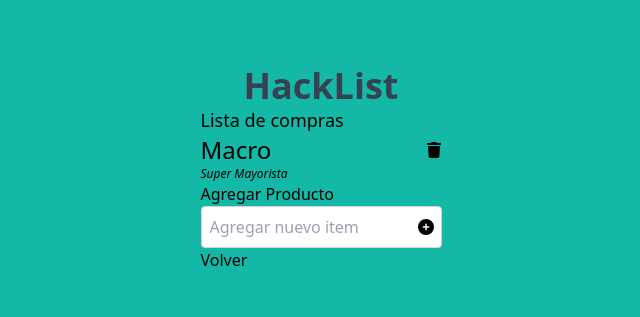
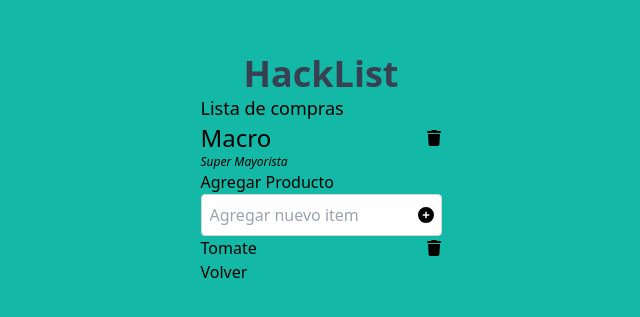
Before and after one commit to mauro25987/hackacademy-u3-ej3v2, a React (Vite) app: page /rubro/1 in a window 1280 px wide. Shown: the part 231-548 px from the top of the page, without its empty margins (319-959 px from the left). Built offline with nearby package versions, Linux system fonts and the light colour scheme.

Commit message:
add addProduct and delProduct

```diff
--- a/src/pages/Ruber.jsx
+++ b/src/pages/Ruber.jsx
@@ -1,8 +1,9 @@
 import { useEffect, useState } from "react";
 import { useDispatch, useSelector } from "react-redux";
 import { Link, useNavigate, useParams } from "react-router-dom";
-import { delRuber } from "../reducer/rubersSlice";
+import { delRuber, addProduct, delProduct } from "../reducer/rubersSlice";
 import { FaCirclePlus, FaTrash } from "react-icons/fa6";
+import { nanoid } from "@reduxjs/toolkit";
 
 function Ruber() {
   const params = useParams();
@@ -36,7 +37,14 @@ function Ruber() {
           <div>
             <label htmlFor="product">Agregar Producto</label>
             <div className="relative">
-              <FaCirclePlus className="absolute right-2 top-1/2 -translate-y-1/2 transform" />
+              <FaCirclePlus
+                className="absolute right-2 top-1/2 -translate-y-1/2 transform"
+                onClick={() =>
+                  dispatch(
+                    addProduct({ idRuber: params.id, id: nanoid(), product }),
+                  )
+                }
+              />
               <input
                 className="w-full rounded border border-gray-300 py-2 pl-2"
                 id="product"
@@ -49,6 +57,32 @@ function Ruber() {
             </div>
           </div>
         </form>
+        <div>
+          <ul>
+            {ruber.products.length > 0 ? (
+              ruber.products.map((product) => (
+                <div
+                  key={product.id}
+                  className="flex items-center justify-between"
+                >
+                  <li>{product.name}</li>
+                  <FaTrash
+                    onClick={() =>
+                      dispatch(
+                        delProduct({
+                          idRuber: params.id,
+                          id: product.id,
+                        }),
+                      )
+                    }
+                  />
+                </div>
+              ))
+            ) : (
+              <li>No hay productos</li>
+            )}
+          </ul>
+        </div>
         <div>
           <Link to="/">Volver</Link>
         </div>
--- a/src/pages/RuberList.jsx
+++ b/src/pages/RuberList.jsx
@@ -12,7 +12,6 @@ function RuberList() {
 
   const handleSubmit = (e) => {
     e.preventDefault();
-    console.log(ruber);
     dispatch(
       addRuber({
         id: nanoid(),
--- a/src/reducer/rubersSlice.js
+++ b/src/reducer/rubersSlice.js
@@ -29,8 +29,17 @@ export const rubersSlice = createSlice({
       const { id } = action.payload;
       return state.filter((ruber) => ruber.id !== id);
     },
+    addProduct: (state, action) => {
+      const { idRuber, id, product } = action.payload;
+      const ruber = state.find((ruber) => ruber.id === idRuber);
+      ruber.products.push({ id, name: product, check: "false" });
+    },
+    delProduct: (state, action) => {
+      console.log(action.payload);
+    },
   },
 });
 
-export const { addRuber, delRuber } = rubersSlice.actions;
+export const { addRuber, delRuber, addProduct, delProduct } =
+  rubersSlice.actions;
 export default rubersSlice.reducer;
```
